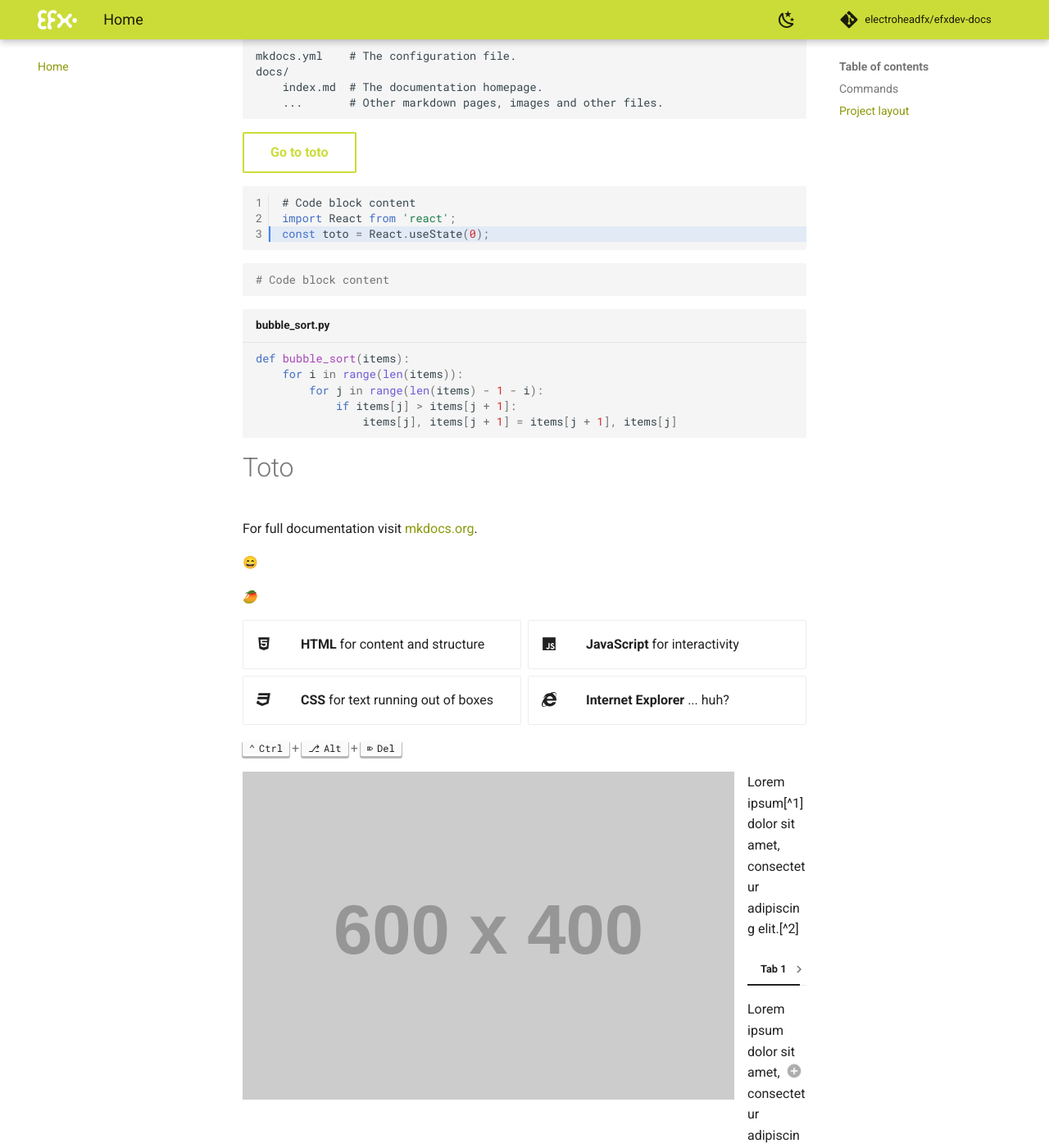
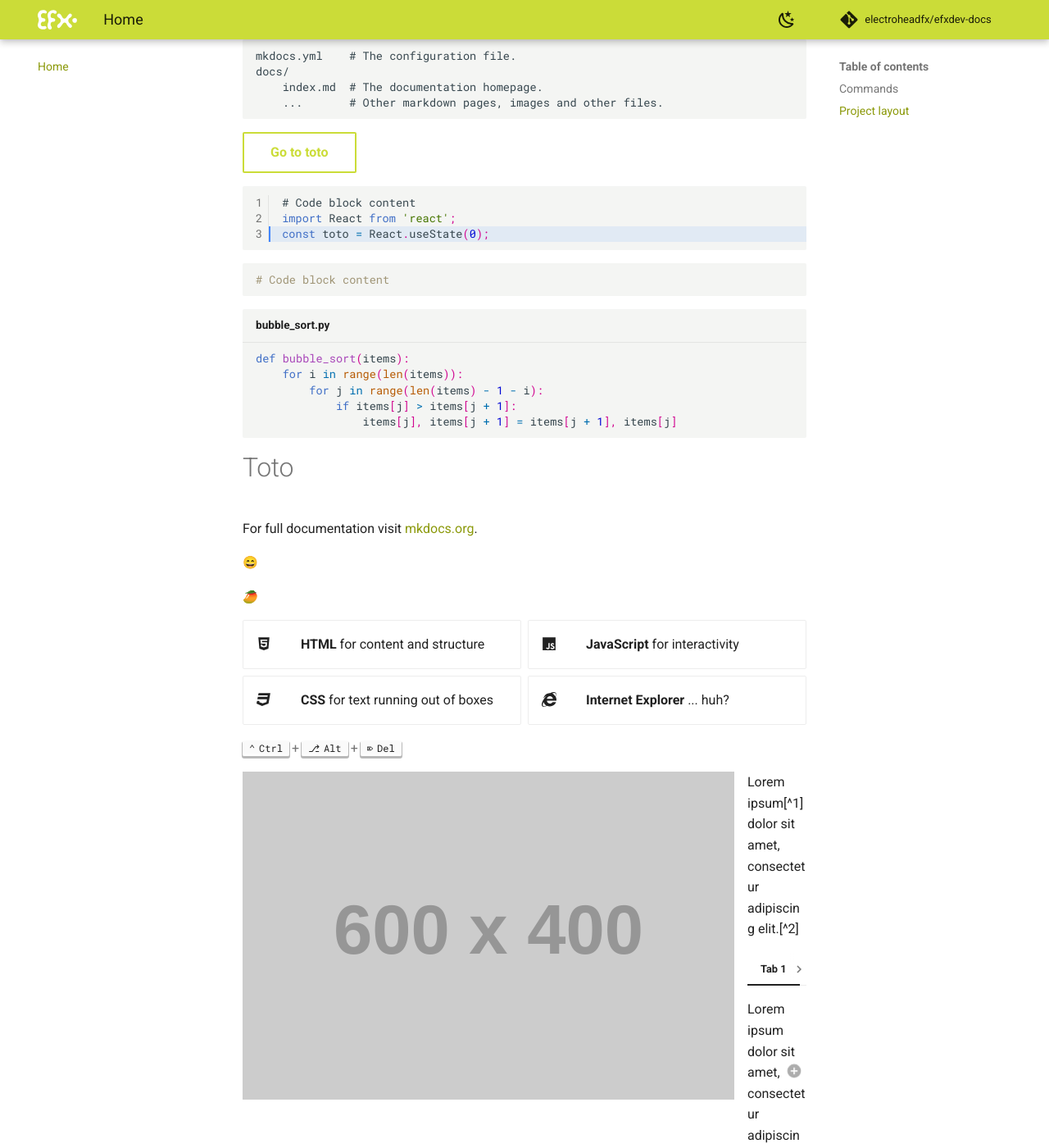
Before and after one commit to electroheadfx/efxdev-docs, an MkDocs documentation site: the page built from docs/index.md, in a window 1280 px wide and 1400 px high, scrolled down 747 px. Shown: the whole window at 82% size. Built offline with MkDocs 1.6.1 and Material for MkDocs 9.7.7, drawn with Linux system fonts in a browser that asks for light colours; emoji names are drawn with the system emoji font; comment, search, counter and statistics services are not loaded.

Commit message:
Code block theme revision

```diff
--- a/docs/assets/stylesheets/extra.css
+++ b/docs/assets/stylesheets/extra.css
@@ -10,3 +10,51 @@
   margin-left: 25px;
   margin-top: 10px;
 }
+
+  /*
+  default color
+  --md-code-hl-number-color: #E6695B;
+  --md-code-hl-special-color: #F06091;
+  --md-code-hl-function-color: #C973D9;
+  --md-code-hl-constant-color: #9384E2;
+  --md-code-hl-keyword-color: #6791E0;
+  --md-code-hl-string-color: #2FB170;
+  --md-code-hl-name-color: #D5D7E2;
+  --md-code-hl-operator-color: #9497B3;
+  --md-code-hl-punctuation-color: #9497B3;
+  --md-code-hl-comment-color: #9497B3;
+  --md-code-hl-generic-color: #9497B3;
+  --md-code-hl-variable-color: #9497B3;
+  --md-code-fg-color: #D5D7E2;
+  --md-code-bg-color: #21222C;
+  --md-code-hl-color: #303D5B;
+  */
+
+:root > [data-md-color-scheme="default"] {
+  --md-code-hl-number-color: #0007d5;
+  --md-code-hl-constant-color: #b75b04;
+  --md-code-hl-operator-color: #006fb0;
+  --md-code-hl-comment-color: #9f9475;
+  --md-code-hl-string-color: #477602;
+  --md-code-hl-punctuation-color: #d10590;
+  --md-code-bg-color: #F4F5F3;
+}
+
+:root > [data-md-color-scheme="slate"] {
+  --md-code-hl-number-color: #ff8644;
+  --md-code-hl-special-color: #F06091;
+  --md-code-hl-function-color: #C973D9;
+  --md-code-hl-constant-color: #ebc52b;
+  --md-code-hl-keyword-color: #8acffd;
+  --md-code-hl-string-color: #f2e820;
+  --md-code-hl-name-color: #e2e1d5;
+  --md-code-hl-operator-color: #ffd92e;
+  --md-code-hl-punctuation-color: #97d105;
+  --md-code-hl-comment-color: #8f8b80;
+  --md-code-hl-generic-color: #9497B3;
+  --md-code-hl-variable-color: #7bbb37;
+  /* Code block foreground, background and line highlight colors are defined via: */
+  --md-code-fg-color: #D5D7E2;
+  --md-code-bg-color: #21222C;
+  --md-code-hl-color: #303D5B;
+}
--- a/mkdocs.yml
+++ b/mkdocs.yml
@@ -25,6 +25,7 @@
 
   - pymdownx.highlight:
       anchor_linenums: true
+      use_pygments: true
 
   - attr_list
   - abbr
```
